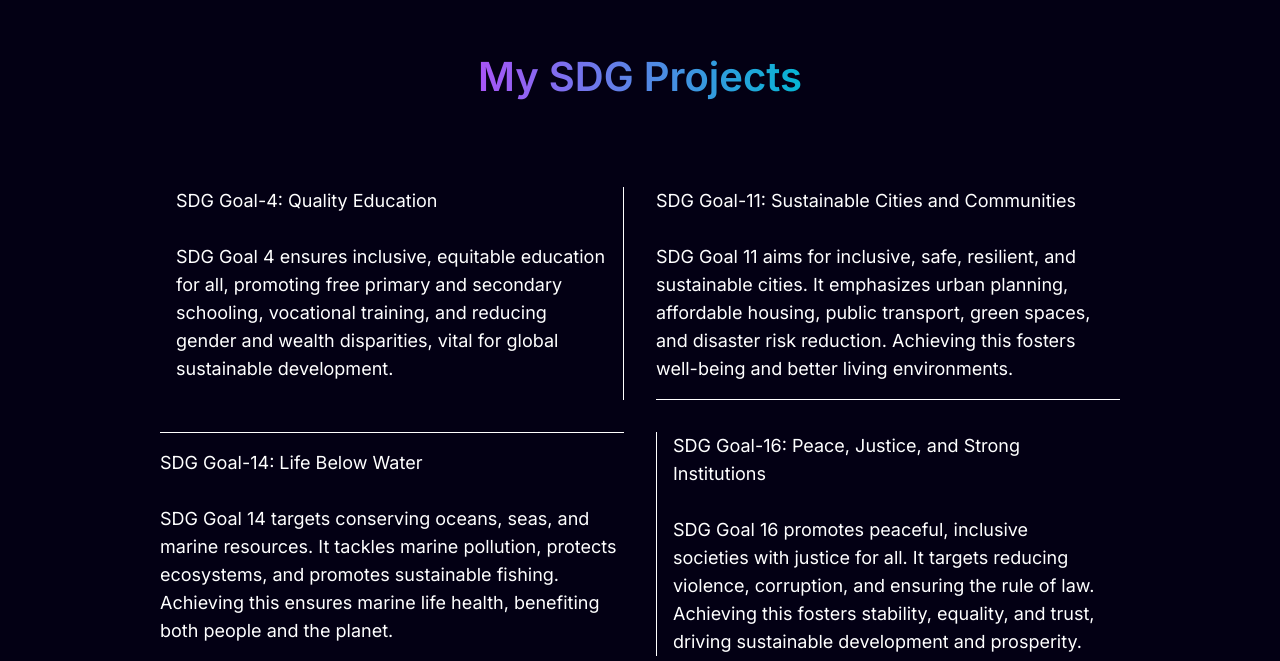
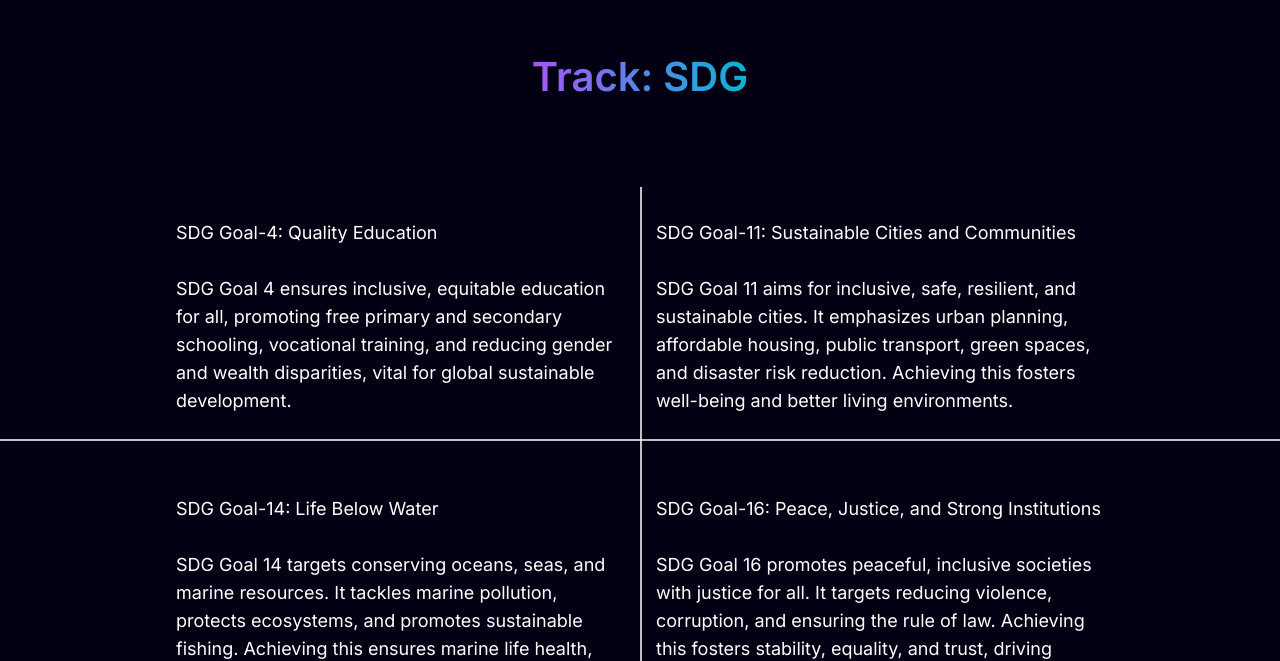
Before and after one commit to LokeshYarramallu/EvoLUMIN, a Next.js app: page / in a window 1280 px wide. Shown: the part 1918-2579 px from the top of the page. Built offline with nearby package versions, Linux system fonts and the light colour scheme; a web font is replaced by a local one.

Commit message:
border correction
corrected border and title

```diff
--- a/components/main/sdg.tsx
+++ b/components/main/sdg.tsx
@@ -8,22 +8,29 @@ export const SDG = () => {
       className="flex flex-col items-center justify-center py-20"
     >
       <h1 className="text-[40px] font-semibold text-transparent bg-clip-text bg-gradient-to-r from-purple-500 to-cyan-500 py-20">
-        My SDG Projects
+        Track: SDG
       </h1>
-      <div className="grid grid-cols-1 md:grid-cols-2 gap-8 px-40">
-        <div className="text-lg text-white md:border-r md:border-white md:border-opacity-250 pt-8 md:pt-0 pl-4 md:pr-4">
+      <div className="grid grid-cols-1 md:grid-cols-2 gap-8 px-40 relative">
+        <div className="text-lg text-white pt-8 pl-4">
           <p>SDG Goal-4: Quality Education</p><br />
           <p>SDG Goal 4 ensures inclusive, equitable education for all, promoting free primary and secondary schooling, vocational training, and reducing gender and wealth disparities, vital for global sustainable development.</p>
+          <div className="absolute top-0 left-1/2 h-full border border-white border-opacity-50" style={{ width: '1px' }}></div>
         </div>
-        <div className="text-lg text-white md:border-b md:border-white md:border-opacity-250 pt-8 md:pt-0 pb-4 md:pb-4">
+        <div className="text-lg text-white pt-8 pb-4">
           <p>SDG Goal-11: Sustainable Cities and Communities</p><br />
-        <p>SDG Goal 11 aims for inclusive, safe, resilient, and sustainable cities. It emphasizes urban planning, affordable housing, public transport, green spaces, and disaster risk reduction. Achieving this fosters well-being and better living environments.</p>        </div>
-        <div className="text-lg text-white md:border-t md:border-white md:border-opacity-250 pt-8 md:pt-4 pl-4 md:pl-0">
+          <p>SDG Goal 11 aims for inclusive, safe, resilient, and sustainable cities. It emphasizes urban planning, affordable housing, public transport, green spaces, and disaster risk reduction. Achieving this fosters well-being and better living environments.</p>
+          <div className="absolute top-1/2 left-0 w-full border border-white border-opacity-50" style={{ height: '1px' }}></div>
+        </div>
+        <div className="text-lg text-white pt-8 pl-4">
           <p>SDG Goal-14: Life Below Water</p><br />
-            <p>SDG Goal 14 targets conserving oceans, seas, and marine resources. It tackles marine pollution, protects ecosystems, and promotes sustainable fishing. Achieving this ensures marine life health, benefiting both people and the planet.</p>        </div>
-        <div className="text-lg text-white md:border-l md:border-white md:border-opacity-250 pt-8 md:pt-0 pr-4 md:pl-4">
+          <p>SDG Goal 14 targets conserving oceans, seas, and marine resources. It tackles marine pollution, protects ecosystems, and promotes sustainable fishing. Achieving this ensures marine life health, benefiting both people and the planet.</p>
+          <div className="absolute bottom-0 left-1/2 h-full border border-white border-opacity-50" style={{ width: '1px' }}></div>
+        </div>
+        <div className="text-lg text-white pt-8 pr-4">
           <p>SDG Goal-16: Peace, Justice, and Strong Institutions</p><br />
-            <p>SDG Goal 16 promotes peaceful, inclusive societies with justice for all. It targets reducing violence, corruption, and ensuring the rule of law. Achieving this fosters stability, equality, and trust, driving sustainable development and prosperity.</p>        </div>
+          <p>SDG Goal 16 promotes peaceful, inclusive societies with justice for all. It targets reducing violence, corruption, and ensuring the rule of law. Achieving this fosters stability, equality, and trust, driving sustainable development and prosperity.</p>
+          <div className="absolute top-1/2 right-0 w-full border border-white border-opacity-50" style={{ height: '1px' }}></div>
+        </div>
       </div>
     </section>
   );
```
